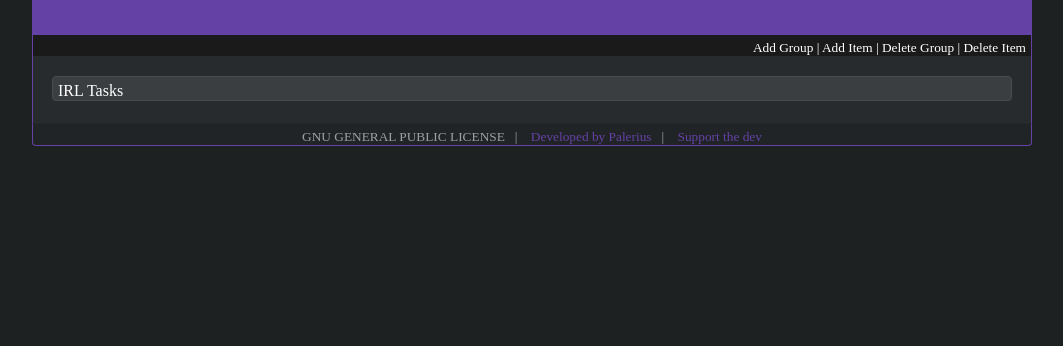
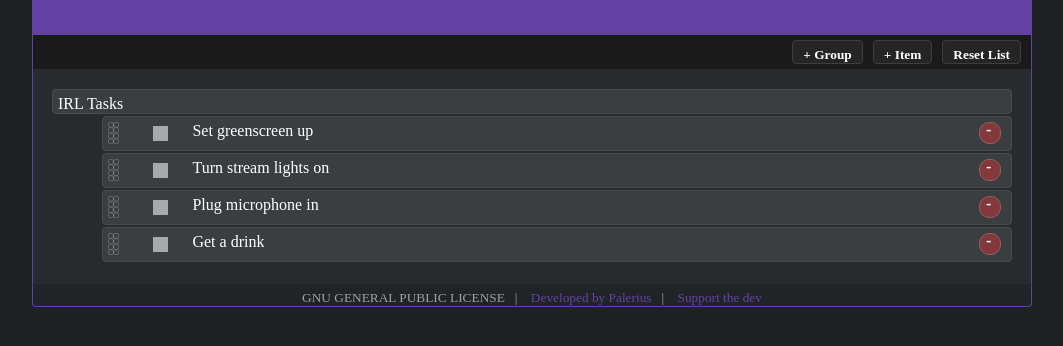
Before and after one commit to TheFoxStudio/stream-checks, a PHP site: page / in a window 1280 px wide. Shown: the part 65-411 px from the top of the page, without its empty margins (108-1171 px from the left). Run offline with PHP 8.4, Linux system fonts and the light colour scheme.

Commit message:
- moved example items to external file
- moved js to end of body

```diff
--- a/index.php
+++ b/index.php
@@ -9,7 +9,7 @@
 	<link rel="stylesheet" type="text/css" href="css/checkboxes.css" media="screen"/>
 
 	<script src="https://ajax.googleapis.com/ajax/libs/jquery/3.5.1/jquery.min.js"></script>
-	<script src="js/functions.js"></script>
+
 
 </head>
 
@@ -24,35 +24,17 @@
 		</div>
 
 		<div class="content_header_menu">
-			Add Group | <span onClick="createitem()">Add Item</span> | Delete Group | Delete Item
+
+			<div class="menu_button" onClick="listreset()">Reset List</div>
+			<div class="menu_button" onClick="createitem()">+ Item</div>
+			<div class="menu_button">+ Group</div>
+
+			<br style="clear: both">
 		</div>
 
 		<div id="list_box" class="content_main">
 
-			<div class="list_wrapper"><div class="list_group">IRL Tasks</div></div>
-
-
-			<!--
-				<div class="list_wrapper">
-				<div class="list_item">
-
-					<label class="checkbox_container">
-					  <input type="checkbox_" id="checkbox_235427529857238">
-					  <span class="checkmark"></span>
-					</label>
-
-					<div id="item_text" class="item_text" oncontextmenu="edit_label(this.innerHTML)">Set greenscreen up</div>
-					<div id="item_input_box" class="item_input_box">
-						<input type="text" id="item_text_input" class="item_text_input" onkeypress="safe_label(event, this.value)">
-					</div>
-
-					<div class="delete_icon">
-						<div style="position: absolute; top: -1px; left: 8px;">-</div>
-					</div>
-					<br style="clear: both">
-				</div>
-				</div>
-			-->
+			<?php include('example_list.php'); ?>
 
 		</div>
 
@@ -64,5 +46,7 @@
 
 	</div>
 
+		<script src="js/Sortable.js"></script>
+		<script src="js/functions.js"></script>
 </body>
 </html>
```
